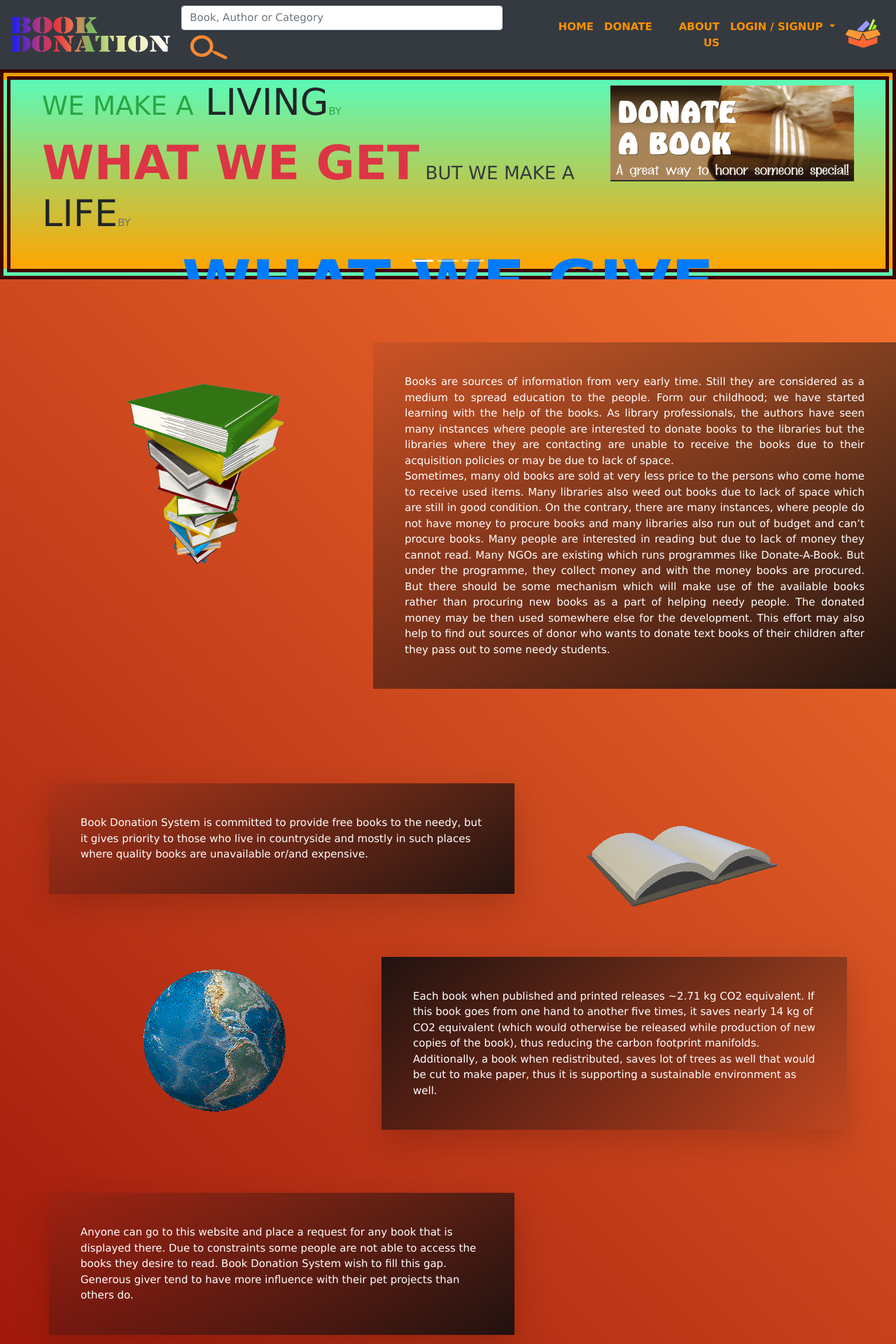
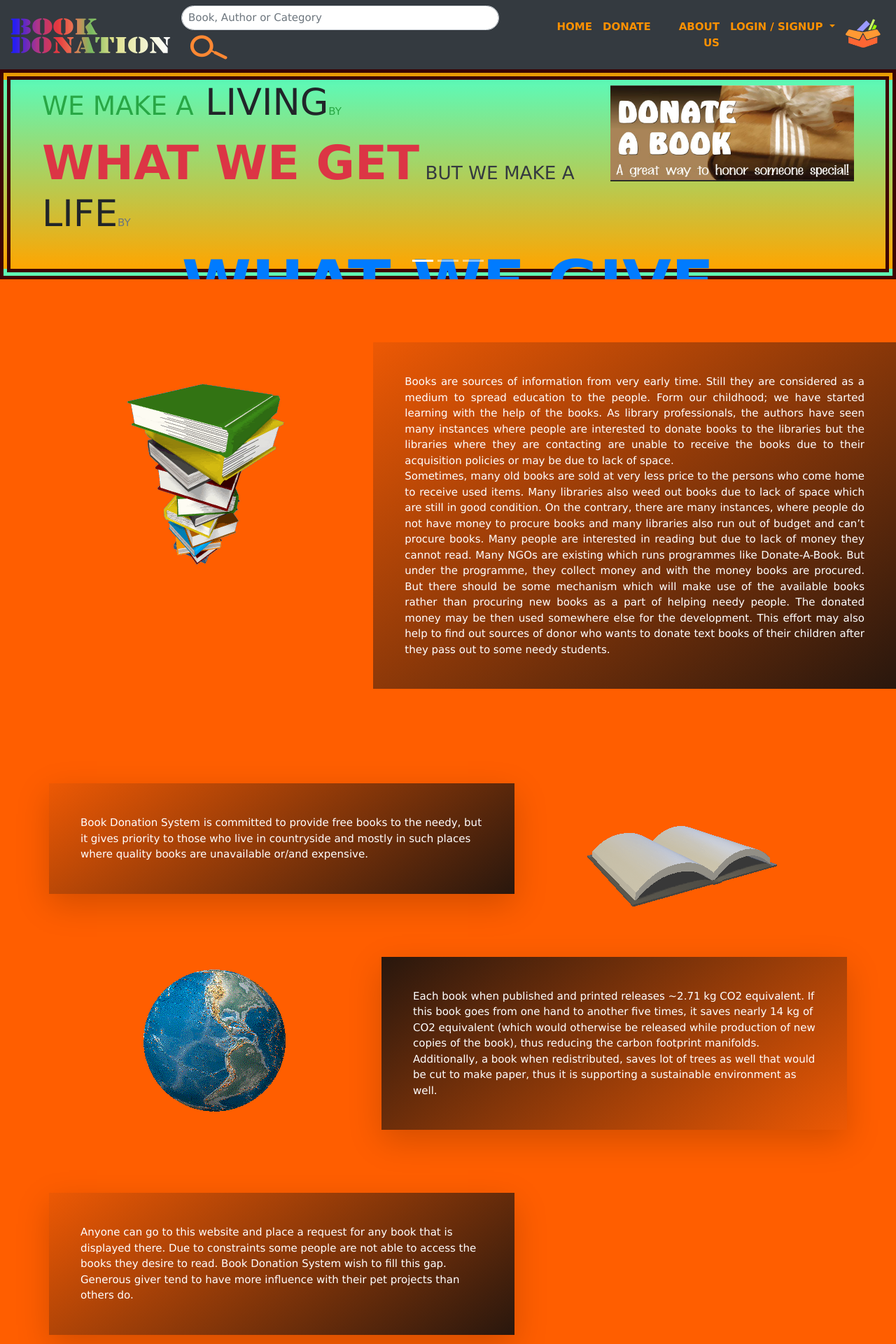
Before and after one commit to dualoper/bookdonation-version-0.1, a PHP site: page /bookdonation/ in a window 1280 px wide. Shown: the top 1920 px of the page at 70% size. Run offline with PHP 8.4, Linux system fonts and the light colour scheme; data that the repository does not hold is empty.

Commit message:
Book tag, logo animation, background

```diff
--- a/header.php
+++ b/header.php
@@ -71,11 +71,11 @@
 	<nav class="navbar navbar-expand-lg shadow bg-dark font-weight-bold" style="position:sticky; top:0px; z-index: 2;">
 
 		<!-- logo  -->
-		<a class="navbar-brand w3-animate-top" href="http://localhost/bookdonation/"><img src="http://localhost/bookdonation/links/image/bd logo.png" alt="logo"></a>
+		<a class="navbar-brand" href="http://localhost/bookdonation/"><img src="http://localhost/bookdonation/links/image/bd logo.png" alt="logo" id="logo"></a>
 
 		<!-- search -->
 		<form class="form-inline" action="http://localhost/bookdonation/search/" method="get">
-			<input class="form-control" type="search" name="search" placeholder="Book, Author or Category" id="search" <?php  if(isset($_GET['search'])) { echo $_GET['search'];} ?> aria-label="Search" size="50">
+			<input class="form-control badge-pill" type="search" name="search" placeholder="Book, Author or Category" id="search" <?php  if(isset($_GET['search'])) { echo $_GET['search'];} ?> aria-label="Search" size="50">
 			<button class="btn" type="submit" name="submit"><img src="http://localhost/bookdonation/links/image/search.png" alt="" class="rounded w3-hover-shadow"></button>
 		</form>
 
@@ -88,9 +88,9 @@
 		<!-- menu  -->
 		<div class="collapse navbar-collapse" id="navbarSupportedContent">
 			<ul class="navbar-nav ml-auto float-right text-right">
-				<li class="nav-item"><a class="nav-link text-orange w3-hover-shadow" href="http://localhost/bookdonation/">HOME</a></li>
-				<li class="nav-item"><a class="nav-link text-orange w3-hover-shadow" href="http://localhost/bookdonation/donate/#book">DONATE</a></li>
-				<li class="nav-item"><a class="nav-link text-orange w3-hover-shadow" href="#about">ABOUT US</a></li>
+				<li class="nav-item"><a class="nav-link text-orange w3-hover-shadow badge-pill" href="http://localhost/bookdonation/">HOME</a></li>
+				<li class="nav-item"><a class="nav-link text-orange w3-hover-shadow badge-pill" href="http://localhost/bookdonation/donate/#book">DONATE</a></li>
+				<li class="nav-item"><a class="nav-link text-orange w3-hover-shadow badge-pill" href="#about">ABOUT US</a></li>
 
 				<!-- login logout  -->
 				<?php
@@ -114,18 +114,15 @@
 					// logged out
 					else {
 						echo '<li class="nav-item dropdown">
-                				<a class="nav-link text-orange dropdown-toggle  w3-hover-shadow" href="#" id="dropdownMenu2" role="button" data-toggle="dropdown" aria-haspopup="true" aria-expanded="false">
+                				<a class="nav-link text-orange dropdown-toggle badge-pill w3-hover-shadow" href="#" id="dropdownMenu2" role="button" data-toggle="dropdown" aria-haspopup="true" aria-expanded="false">
                       				LOGIN / SIGNUP
 								</a>
                     				<div class="dropdown-menu bg-dark px-2 pb-3" aria-labelledby="dropdownMenu2" style="width:250px";>
                         				<form action="" method="post">
                               				<input type="email" name="log_email" class="form-control my-2" id="exampleDropdownFormEmail1" placeholder="email@example.com">
 											<input type="password" name="log_pass" class="form-control" id="exampleDropdownFormPassword1" placeholder="Password">
-											<a class="text-primary" href="#">Forgot password?</a>
 											<div class="form-check py-2 text-orange">
-												<input type="checkbox" class="form-check-input" id="dropdownCheck">
-												<label class="form-check-label" for="dropdownCheck">Remember</label>
-												<button type="submit" class="btn btn-outline-danger text-orange shadow-lg font-weight-bold float-right" name="login">LOG IN</button>
+												<button type="submit" class="btn btn-outline-danger text-orange badge-pill shadow-lg font-weight-bold float-right" name="login">LOG IN</button>
                           					</div>
 										</form>
 										<br>
--- a/links/css/style.css
+++ b/links/css/style.css
@@ -1,20 +1,16 @@
-/* .bdr { border: 3px dotted red; border-radius: 20px; margin:2rem auto; width:60rem; text-align: center; padding: 1.5rem}
-		table {border: 2px dotted blue; width: 80rem; margin: 1.5rem auto;padding: 0.8rem;}
-        table tr td {border: 1px dotted green; padding: 0.5rem;}
-         */
-         /* #signin {
-
-            display: none;
-            transition: 2.3s;
-        }
-         #signup {
-             */
-            /* display: none; */
-            /* transition: 2.3s;
-        }
-         */
-
-
+#logo{
+    position: relative;
+  animation-name: example;
+  animation-duration: 2s;
+  animation-timing-function: linear;
+  animation-iteration-count: infinite;
+  animation-direction: alternate;
+}
+@keyframes example {
+    0%   {left:0px; top:-10px;}
+    50%  {left:0px; top:10px;}
+    100% {left:0px; top:-10px;}
+  }
 #accindx{
     background-image: url('../image/children slate.jpg');
     background-attachment: fixed;
@@ -53,13 +49,13 @@
     height: 20rem;
 }
 
-/* #earth{
-    background-image: url('../image/earth.gif');
-} */
+.text-outline {
+    text-shadow: -1px 0 rgb(255, 217, 0), 0 1px rgb(255, 217, 0), 1px 0 rgb(255, 217, 0), 0 -1px rgb(255, 217, 0);
+}
 
 .bg-orange{
     /* background: linear-gradient(45deg, #880101, #ff7c01); */
-    background-image: linear-gradient(45deg, rgb(141, 3, 3,1), rgb(255, 94, 0,0.8));
+    background-color:  rgb(255, 94, 0);
 }
 
 .bg-black{
@@ -81,68 +77,3 @@
 .text-orange{
     color: rgb(255, 145, 0);
 }
-
-
-/*
-.search {
-    border: 1px solid green;
-    background: green;
-    box-shadow: 0 2px 5px 2px rgb(4, 238, 4);
-    padding: 35px 21px;
-    border-radius: 38px;
-}
-
-
-.branchs table {
-    width:100%;
-    margin: 0 auto;
-}
-.branchs table tr th {
-    text-align: center;
-    font-weight: 700;
-    font-size: 19px;
-}
-.branchs table tr td {
-    text-align: center;
-    font-size: 17px;
-}
-.branchs table tr {
-    margin: 10px 0;
-    height: 70px;
-    transition: 0.6s;
-}
-.branchs table tr:hover {
-    background: #06963191;
-    box-shadow:0 4px 15px 5px #32a18980;
-    transition: 0.6s;
-}
-
-.btn-donar {
-    padding: 5rem 3rem;
-    background: green;
-    border-radius: 26px;
-    font-size: 24px;
-    color: #fff;
-}
-
-.add-form {
-    justify-content: center;
-    align-items: center;
-    margin: 10px auto;
-    padding: 2rem;
-    background: linear-gradient(45deg, #43bf34bf, #32a18980);
-    box-shadow: 0 4px 15px 5px #0a8419;
-} */
-
-/* .account-from {
-    width:60%;
-    justify-content: center;
-    align-items: center;
-    margin: 10px auto;
-    padding: 6rem 3rem;
-    background: linear-gradient(45deg, #43bf34bf, #32a18980);
-    box-shadow: 0 4px 15px 5px #0a8419;
-} */
-.ptr-auto {
-    cursor:auto!important;
-}
--- a/search/book.php
+++ b/search/book.php
@@ -38,8 +38,8 @@
                     <div class="row">
                         <img src="../links/path/books/'.$row['book_image'].'" alt="Book Image" class="img-fluid col-md-4 w3-hover-shadow">
                         <div class="col-md-6 p-5 w3-animate-left" style="height: 500px;">
-                            <h1 class="font-weight-bold text-dark w3-hover-shadow">'.ucwords($row['book_name']).' <small><sub>'.$row['year'].'</sub></small></h1>
-                            <h3 class="font-weight-bold text-dark">'.$row['category'].'</h3>
+                            <h1 class="font-weight-bold text-dark text-outline">'.ucwords($row['book_name']).'</h1>
+                            <h3 class="font-weight-bold text-dark">'.$row['category'].' <small><sub>'.$row['year'].'</sub></small></h3>
                             <h3>'.$row['subject'].' '.$row['class'].'</h3>
                             <h5 class="text-warning">Donated By : '.ucwords($user).'</h5>
                             <p class="small">Available : '.$row['remains'].' | Book Condition : '.$row['book_condition'].' | Pages : '.$row['page'].'</p>';
```
Also changed, not shown: index.php (+15 -15 lines), search/filter.php (+4 -3 lines), search/index.php (+4 -4 lines).
